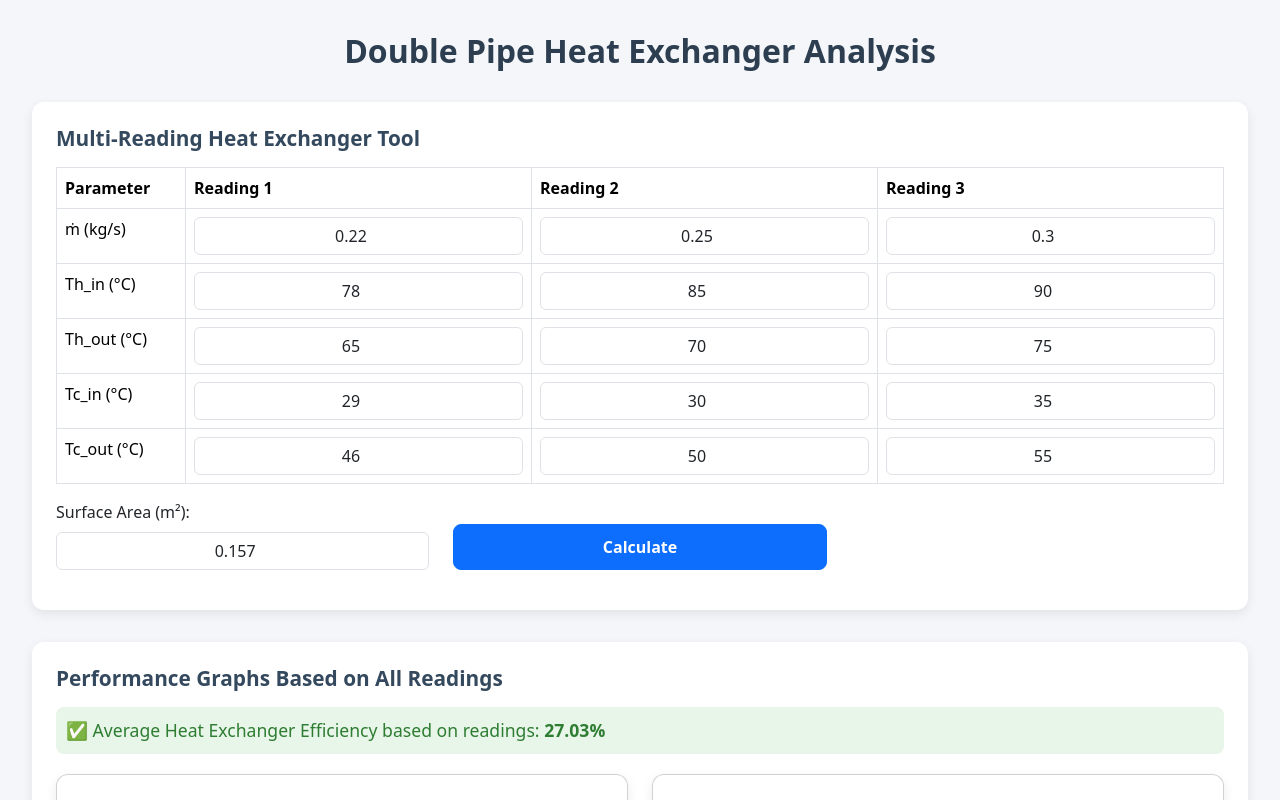
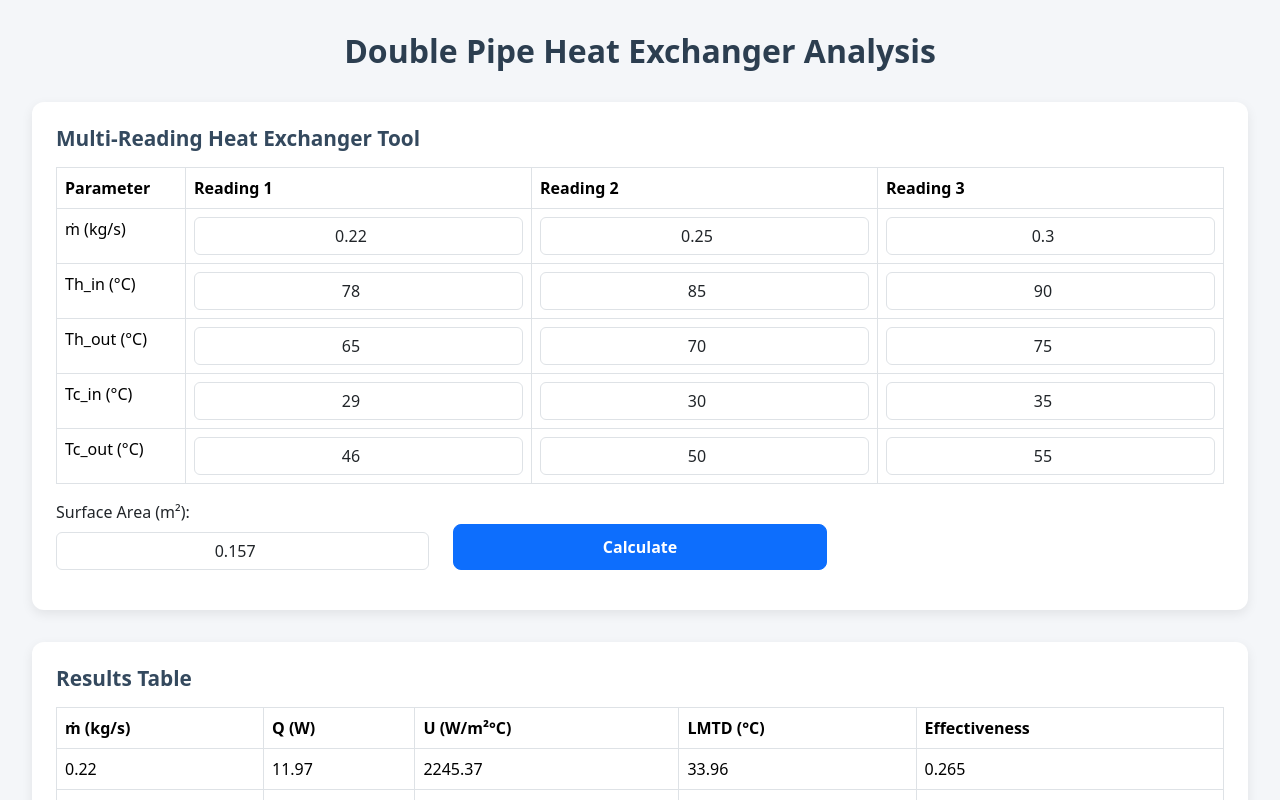
Before and after one commit to anirudhys123/Heat_Exchanger, a React (Vite) app: page / in a window 1280 px wide. Both pictures are taken after a click on the button "Calculate". Shown: the top 800 px of the page. Built offline with nearby package versions, Linux system fonts and the light colour scheme.

Commit message:
modified U logic

```diff
--- a/src/components/HeatExchangerForm.jsx
+++ b/src/components/HeatExchangerForm.jsx
@@ -1,4 +1,4 @@
-
+/* Updated with dynamic efficiency, experimental PPT readings, graphs, and results table */
 
 import React, { useState } from "react";
 import { Table, Button, Row, Col, Card } from "react-bootstrap";
@@ -157,13 +157,40 @@ export default function HeatExchangerForm() {
       </div>
 
       {results.length > 0 && (
+        <>
           <div style={styles.card}>
-          <h3 style={styles.subheading}>Performance Graphs Based on All Readings</h3>
+            <h3 style={styles.subheading}>Results Table</h3>
+            <Table bordered responsive>
+              <thead>
+                <tr>
+                  <th>ṁ (kg/s)</th>
+                  <th>Q (W)</th>
+                  <th>U (W/m²°C)</th>
+                  <th>LMTD (°C)</th>
+                  <th>Effectiveness</th>
+                </tr>
+              </thead>
+              <tbody>
+                {results.map((r, idx) => (
+                  <tr key={idx}>
+                    <td>{r.m}</td>
+                    <td>{r.Q.toFixed(2)}</td>
+                    <td>{r.U.toFixed(2)}</td>
+                    <td>{r.LMTD.toFixed(2)}</td>
+                    <td>{r.effectiveness.toFixed(3)}</td>
+                  </tr>
+                ))}
+              </tbody>
+            </Table>
             {avgEfficiency && (
               <p style={{ fontSize: '1.1rem', fontWeight: '500', color: '#2e7d32', marginBottom: '20px', backgroundColor: '#e8f5e9', padding: '10px', borderRadius: '8px' }}>
                 ✅ Average Heat Exchanger Efficiency based on readings: <strong>{avgEfficiency}%</strong>
               </p>
             )}
+          </div>
+
+          <div style={styles.card}>
+            <h3 style={styles.subheading}>Performance Graphs Based on All Readings</h3>
             <Row>
               <Col md={6}><Card style={styles.card}><Card.Body><Card.Title>Q vs ṁ</Card.Title><div style={styles.chart}><Line data={chartData("Q (kW)", "Q", "green")} options={chartOptions("Q (kW)")} /></div><p><strong>Conclusion:</strong> Higher mass flow rate leads to greater Q due to more thermal energy transfer.</p></Card.Body></Card></Col>
               <Col md={6}><Card style={styles.card}><Card.Body><Card.Title>LMTD vs ṁ</Card.Title><div style={styles.chart}><Line data={chartData("LMTD (°C)", "LMTD", "blue")} options={chartOptions("LMTD (°C)")} /></div><p><strong>Conclusion:</strong> LMTD variation shows temperature differential effectiveness under varying flow.</p></Card.Body></Card></Col>
@@ -176,6 +203,7 @@ export default function HeatExchangerForm() {
               <Col md={12}><Card style={styles.card}><Card.Body><Card.Title>Q Hot vs Q Cold</Card.Title><div style={styles.chart}><Bar data={barData} options={chartOptions("Q Comparison")} /></div><p><strong>Conclusion:</strong> Slight differences in Qh and Qc suggest minimal system losses due to radiation/conduction.</p></Card.Body></Card></Col>
             </Row>
           </div>
+        </>
       )}
     </div>
   );
```
Lines whose indentation alone changed are shown as unchanged.
